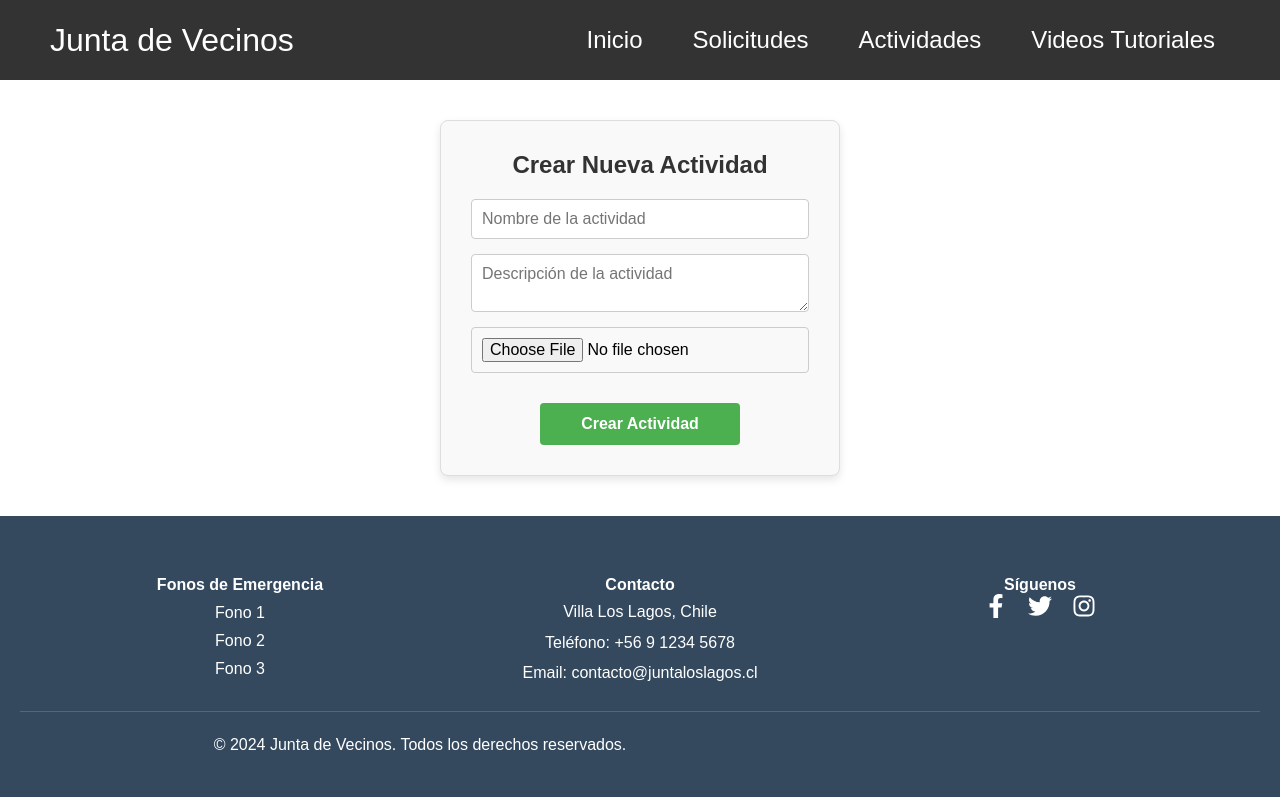
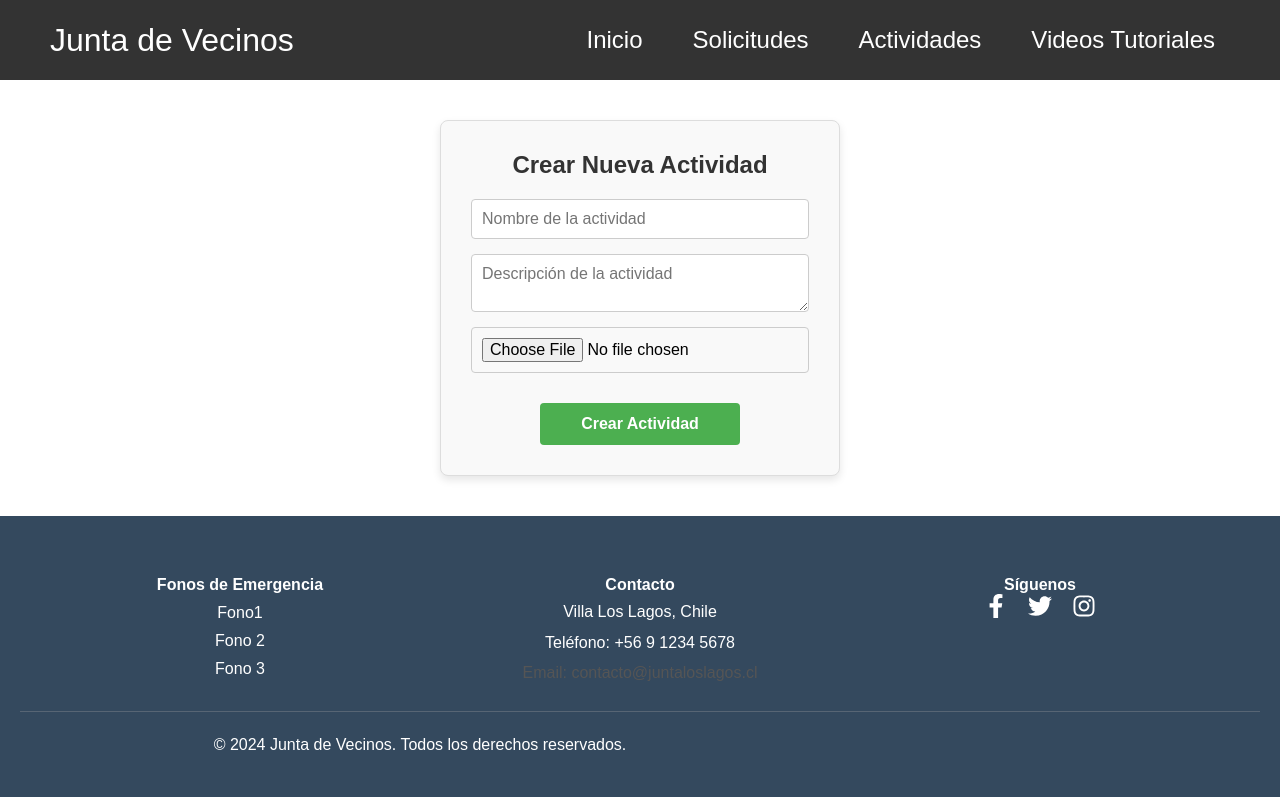
Before and after one commit to Benjamin1106/Proyeco-Portafolio, a React (Vite) app: page /crearActividades in a window 1280 px wide. Built offline with nearby package versions, Linux system fonts and the light colour scheme.

Commit message:
Update footer.tsx

```diff
--- a/src/Componentes/footer.tsx
+++ b/src/Componentes/footer.tsx
@@ -9,7 +9,7 @@ const Footer: React.FC = () => {
         <div className="footer-section footer-num">
           <h4>Fonos de Emergencia </h4>
           <ul>
-            <li>Fono 1</li>
+            <li>Fono1</li>
             <li>Fono 2</li>
             <li>Fono 3</li>
           </ul>
@@ -18,7 +18,7 @@ const Footer: React.FC = () => {
           <h4>Contacto</h4>
           <p className='test'>Villa Los Lagos, Chile</p>
           <p className='test'>Teléfono: +56 9 1234 5678</p>
-          <p className='test'>Email: contacto@juntaloslagos.cl</p>
+          <p className='mailto'>Email: contacto@juntaloslagos.cl</p>
         </div>
         <div className="footer-section footer-social">
           <h4>Síguenos</h4>
```
